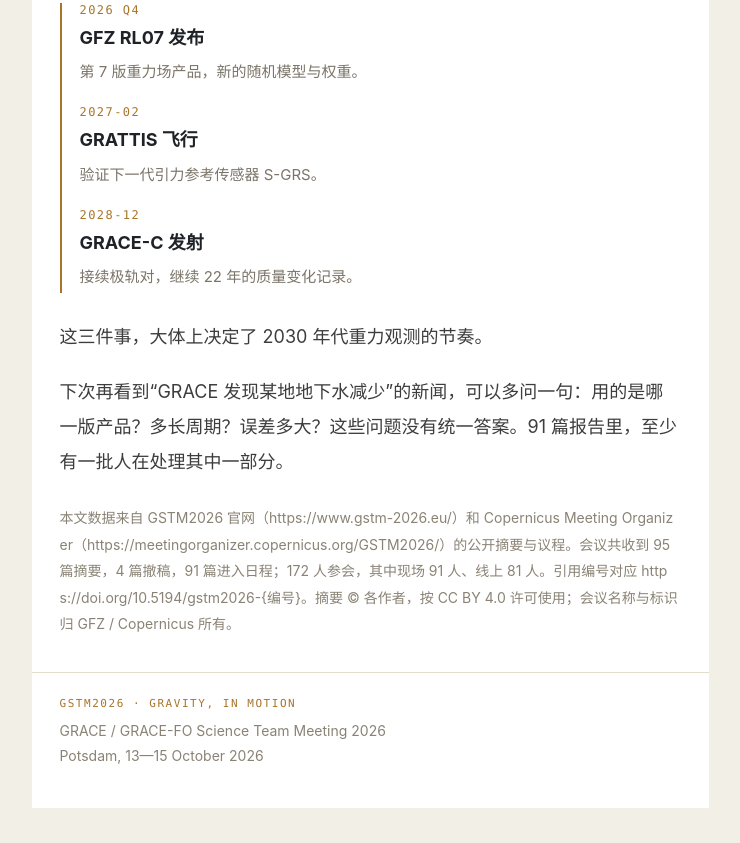
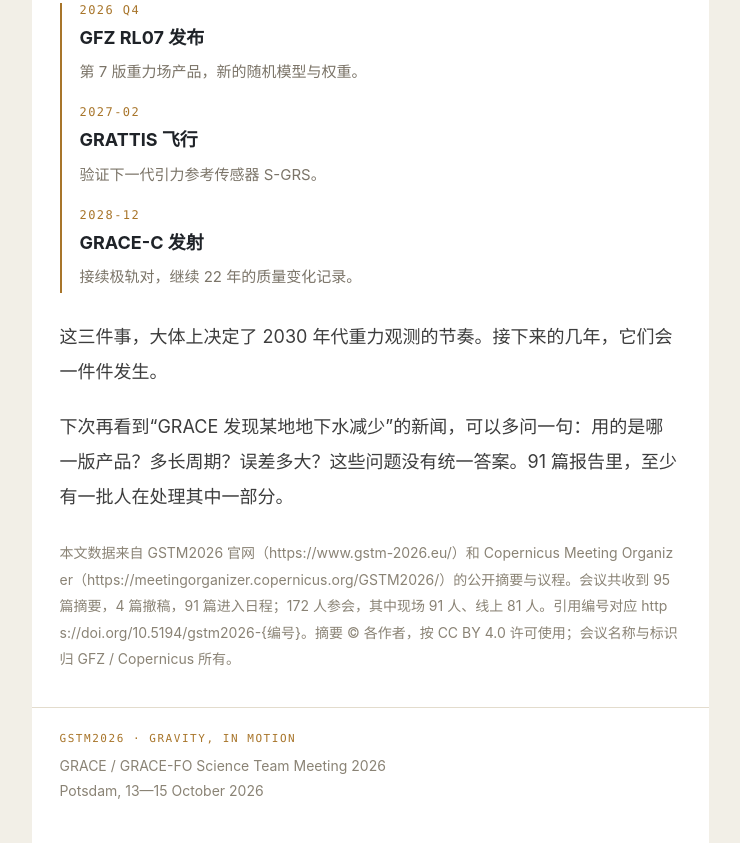
Before and after one commit to pengzhenran/gstm2026, a plain HTML site: page wechat/article.html in a window 1280 px wide. Shown: the part 9256-10099 px from the top of the page, without its empty margins (270-1010 px from the left). Before the commit the page ends 10064 px from the top, so only its background shows below. Drawn offline with Linux system fonts and the light colour scheme.

Commit message:
Soften WeChat closing line

```diff
--- a/wechat/article.html
+++ b/wechat/article.html
@@ -213,7 +213,7 @@
       <p style="margin:0;font-size:18px;line-height:1.85;color:#3d3d3d;"><strong style="color:#1f2328;">GRACE-C 发射</strong><br><span style="font-size:15px;color:#7b7468;">接续极轨对，继续 22 年的质量变化记录。</span></p>
     </section>
 
-    <p style="margin:0 0 20px;font-size:18px;line-height:1.95;color:#3d3d3d;">这三件事，大体上决定了 2030 年代重力观测的节奏。</p>
+    <p style="margin:0 0 20px;font-size:18px;line-height:1.95;color:#3d3d3d;">这三件事，大体上决定了 2030 年代重力观测的节奏。接下来的几年，它们会一件件发生。</p>
 
     <p style="margin:0 0 26px;font-size:18px;line-height:1.95;color:#3d3d3d;">下次再看到“GRACE 发现某地地下水减少”的新闻，可以多问一句：用的是哪一版产品？多长周期？误差多大？这些问题没有统一答案。91 篇报告里，至少有一批人在处理其中一部分。</p>
 
```
Also changed, not shown: 1 other file.
